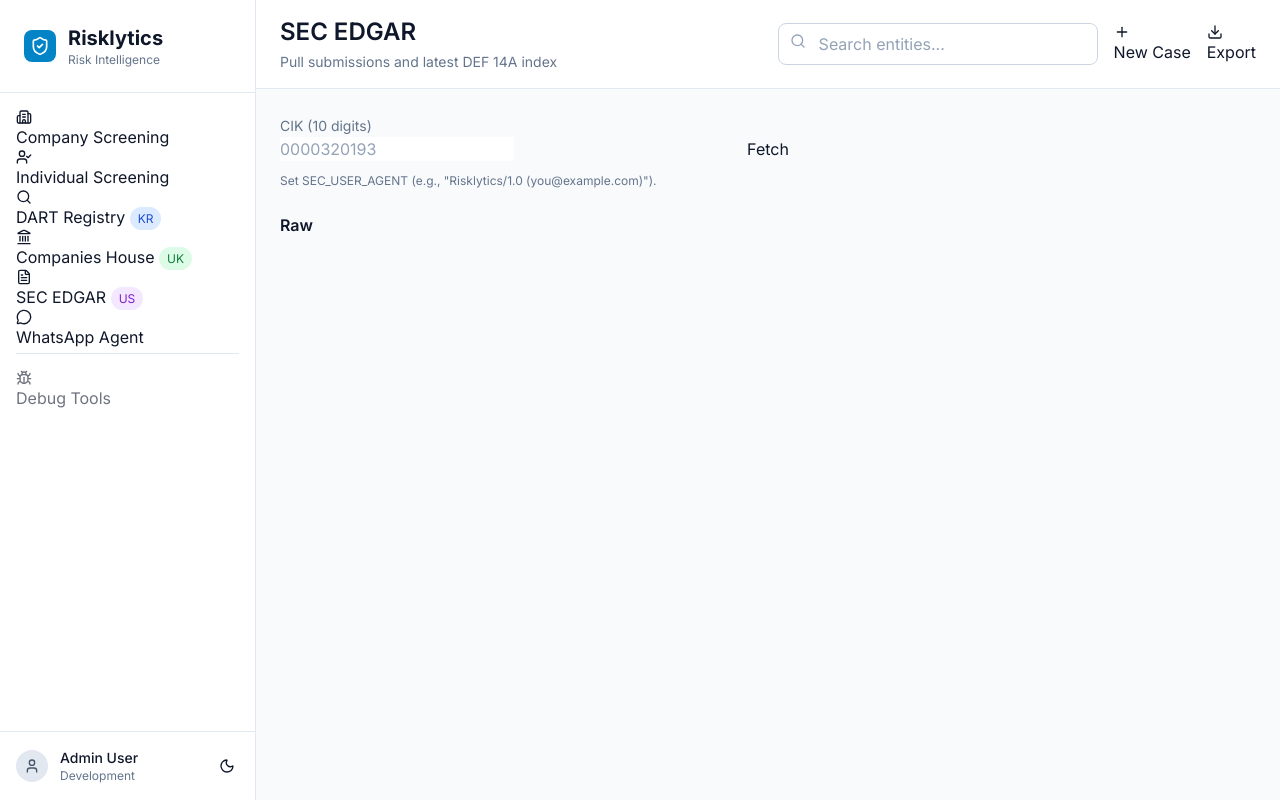
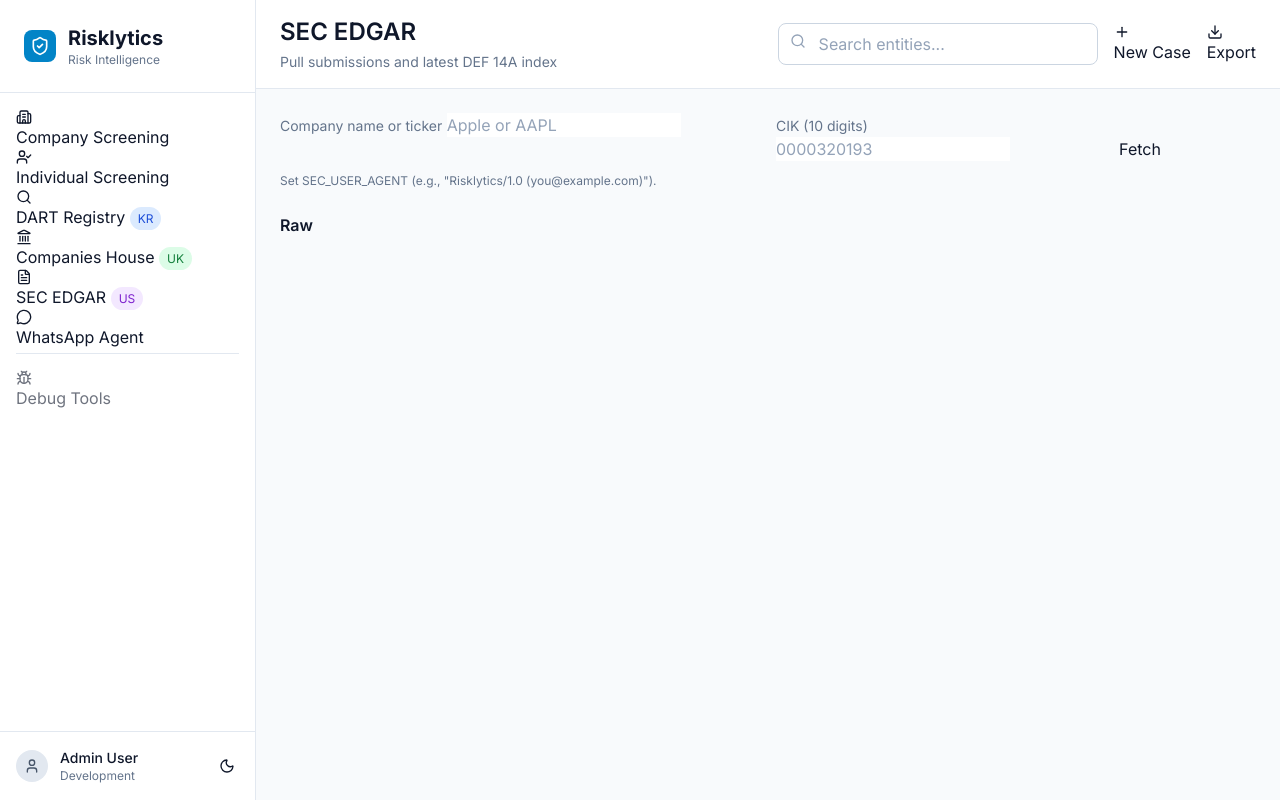
Before and after one commit to laithharzallah/Laithstool, a Flask app: page /sec in a window 1280 px wide. Run offline with Flask 3, Linux system fonts and the light colour scheme; the visitor is signed in with stand-in values (Sample User, id 1); some libraries are stand-ins or nearby versions.

Commit message:
feat(sec): add name/ticker search → CIK mapping and UI

```diff
--- a/app.py
+++ b/app.py
@@ -1282,8 +1282,55 @@
     try:
         payload = request.get_json(force=True, silent=True) or {}
         cik = (payload.get('cik') or '').strip()
+        query = (payload.get('query') or '').strip()
+
+        # Allow name/ticker search → map to CIK via SEC public tickers list
+        def _normalize_cik(val: str) -> str:
+            try:
+                return str(int(val)).zfill(10)
+            except Exception:
+                return ""
+
+        if not cik and query:
+            import time as _t
+            import requests as _rq
+            # simple in-memory cache
+            global _SEC_TICKERS_CACHE
+            try:
+                _SEC_TICKERS_CACHE
+            except NameError:
+                _SEC_TICKERS_CACHE = {"data": None, "ts": 0}
+            if not _SEC_TICKERS_CACHE["data"] or (_t.time() - _SEC_TICKERS_CACHE["ts"]) > 12*3600:
+                r = _rq.get("https://www.sec.gov/files/company_tickers.json", headers={"User-Agent": "Risklytics/1.0 (sec-lookup@risklytics.local)"}, timeout=12)
+                r.raise_for_status()
+                _SEC_TICKERS_CACHE = {"data": r.json(), "ts": _t.time()}
+            data = _SEC_TICKERS_CACHE["data"] or {}
+            q = query.lower()
+            items = []
+            try:
+                for obj in (data.values() if isinstance(data, dict) else data):
+                    title = (obj.get("title") or "").lower()
+                    ticker = (obj.get("ticker") or "").lower()
+                    if q in title or q == ticker:
+                        items.append({
+                            "title": obj.get("title"),
+                            "ticker": obj.get("ticker"),
+                            "cik": _normalize_cik(str(obj.get("cik_str")))
+                        })
+                        if len(items) >= 25:
+                            break
+            except Exception:
+                pass
+            if not items:
+                return jsonify({"success": True, "mode": "search", "items": []})
+            # If multiple, return matches for user to choose
+            if len(items) > 1:
+                return jsonify({"success": True, "mode": "search", "items": items})
+            # single match → proceed as detail using mapped cik
+            cik = items[0]["cik"]
+
         if not cik:
-            return jsonify({"error": "cik is required (10-digit, leading zeros ok)"}), 400
+            return jsonify({"error": "Provide cik (10-digit) or query (name/ticker)"}), 400
 
         from services.adapters.sec_edgar import SecEdgarAdapter
         edgar = SecEdgarAdapter()
@@ -1307,6 +1354,7 @@
 
         return jsonify({
             "success": True,
+            "mode": "detail",
             "cik": edgar.normalize_cik(cik),
             "submissions": subs,
             "latest_def14a": latest_def14a,
--- a/templates/sec_edgar.html
+++ b/templates/sec_edgar.html
@@ -4,7 +4,11 @@
 {% block content %}
 <div x-data="sec()" class="space-y-6">
   <div class="metric-card">
-    <div class="grid grid-cols-1 md:grid-cols-3 gap-4">
+    <div class="grid grid-cols-1 md:grid-cols-4 gap-4">
+      <div class="md:col-span-2">
+        <label class="text-sm text-gray-500">Company name or ticker</label>
+        <input x-model="query" class="input-field" placeholder="Apple or AAPL" />
+      </div>
       <div>
         <label class="text-sm text-gray-500">CIK (10 digits)</label>
         <input x-model="cik" class="input-field" placeholder="0000320193" />
@@ -20,14 +24,29 @@
     <div class="bg-red-50 dark:bg-red-900/30 border border-red-200 dark:border-red-800 text-red-700 dark:text-red-200 p-4 rounded-lg" x-text="error"></div>
   </template>
 
-  <template x-if="latest">
+  <template x-if="mode==='search'">
+    <div class="metric-card">
+      <h3 class="font-semibold mb-3">Matches</h3>
+      <div class="grid grid-cols-1 md:grid-cols-2 gap-4">
+        <template x-for="it in items" :key="it.cik">
+          <div class="border border-gray-200 dark:border-gray-700 rounded-lg p-4">
+            <div class="font-medium" x-text="it.title"></div>
+            <div class="text-xs text-gray-500">Ticker: <span x-text="it.ticker"></span> · CIK: <span x-text="it.cik"></span></div>
+            <button class="btn-secondary mt-3" @click="cik=it.cik; run()">Open</button>
+          </div>
+        </template>
+      </div>
+    </div>
+  </template>
+
+  <template x-if="mode==='detail'">
     <div class="metric-card">
       <h3 class="font-semibold mb-2">Latest DEF 14A (Proxy)</h3>
-      <div class="text-sm">Accession: <span x-text="latest.accession"></span> · Date: <span x-text="latest.filingDate || '—'"></span></div>
+      <div class="text-sm">Accession: <span x-text="latest?.accession"></span> · Date: <span x-text="latest?.filingDate || '—'"></span></div>
       <div class="mt-2">
         <template x-if="index && index.directory">
           <div class="text-sm">
-            Primary document: <span x-text="latest.primaryDoc"></span>
+            Primary document: <span x-text="latest?.primaryDoc"></span>
             <div class="mt-2">
               <a class="text-primary-600 underline" :href="archiveUrl(cik, latest.accession, latest.primaryDoc)" target="_blank">Open DEF 14A document</a>
             </div>
@@ -47,9 +66,12 @@
 <script>
 function sec() {
   return {
+    query: '',
     cik: '',
     error: '',
     json: '',
+    mode: '',
+    items: [],
     latest: null,
     index: null,
     archiveUrl(cik, accession, filename) {
@@ -59,10 +81,14 @@
     async run() {
       this.error = '';
       this.json = '';
+      this.mode = '';
+      this.items = [];
       this.latest = null;
       this.index = null;
       try {
-        const body = { cik: this.cik.trim() };
+        const body = {};
+        if (this.cik.trim()) body.cik = this.cik.trim();
+        if (this.query.trim()) body.query = this.query.trim();
         const res = await fetch('/api/sec/company', {
           method: 'POST',
           headers: { 'Content-Type': 'application/json' },
@@ -72,8 +98,14 @@
         const data = await res.json();
         if (!res.ok || data.error) throw new Error(data.error || 'Request failed');
         this.json = JSON.stringify(data, null, 2);
-        this.latest = data.latest_def14a || null;
-        this.index = data.filing_index || null;
+        if (data.mode === 'search') {
+          this.mode = 'search';
+          this.items = data.items || [];
+        } else {
+          this.mode = 'detail';
+          this.latest = data.latest_def14a || null;
+          this.index = data.filing_index || null;
+        }
       } catch (e) {
         this.error = e.message;
       }
```
